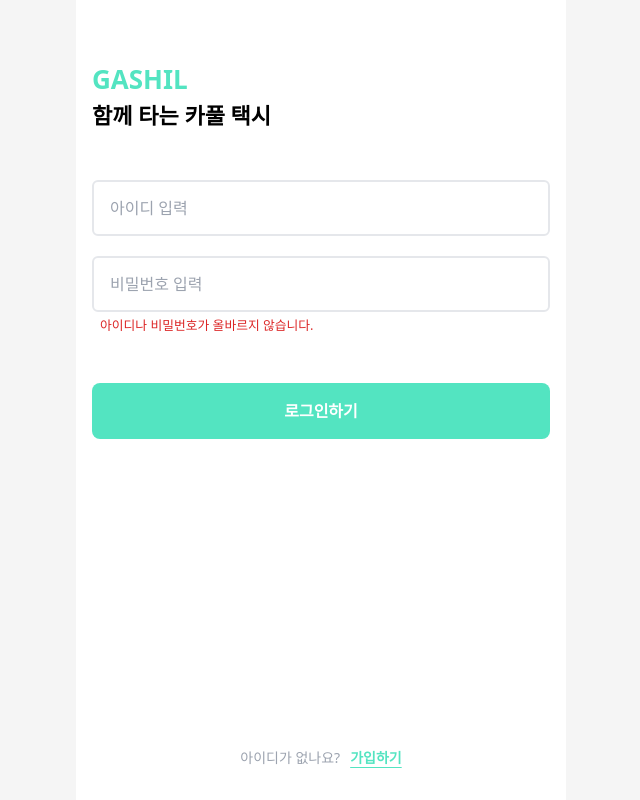
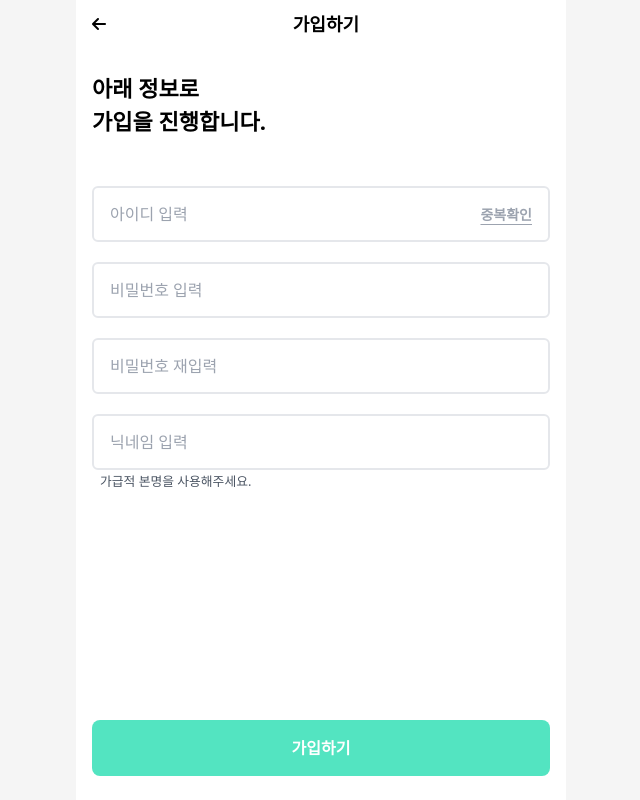
Before and after one commit to marchislike/gashil, a Flask app: page / in a window 1280 px wide. Shown: the whole page, without its empty margins (319-959 px from the left). Run offline with Flask 3, Linux system fonts and the light colour scheme; some libraries are stand-ins or nearby versions; some web fonts are replaced.

Commit message:
feat: 가입하기 UI 추가

```diff
--- a/app.py
+++ b/app.py
@@ -6,7 +6,7 @@ app = Flask(__name__)
 
 @app.route('/')
 def home():
-   return render_template('./pages/login.html')
+   return render_template('./pages/join.html')
 
 if __name__ == '__main__':
    app.run('0.0.0.0',port=5001,debug=True)
--- a/templates/components/input.html
+++ b/templates/components/input.html
@@ -4,6 +4,7 @@
   <input
     aria-label="{{ aria_label }}"
     placeholder="{{ placeholder }}"
+    name="{{ input_name }}"
     type="{{ input_type }}"
     class="outline-none placeholder:text-gray-400 placeholder:font-normal w-full font-semibold"
   />
--- a/templates/header/backHeader.html
+++ b/templates/header/backHeader.html
@@ -0,0 +1,18 @@
+<header>
+  <ul class="flex flex-row justify-between items-center h-[48px]">
+    <li>
+      <button
+        type="button"
+        aria-label="back-button"
+        class="flex justify-center items-center"
+        onclick="history.back();"
+      >
+        <i class="fa-solid fa-arrow-left"></i>
+      </button>
+    </li>
+    <li>
+      <span class="text-[18px] font-semibold">{{ title }}</span>
+    </li>
+    <li>&nbsp;</li>
+  </ul>
+</header>
--- a/templates/layout.html
+++ b/templates/layout.html
@@ -34,10 +34,8 @@
     <main
       class="bg-white w-full max-w-[490px] min-h-[100vh] px-4 flex flex-col"
     >
-      <div class="h-full w-full"></div>
-      {% if header_type == 'title' %} {% include './header/titleHeader.html' %}
-      {% elif header_type == 'back' %} {% include './header/backHeader.html' %}
-      {% endif %} {% block content %}{% endblock %}
+      {% block content %}{% endblock %}
     </main>
+    <script src="{{ url_for('static', filename='javascripts/member.js') }}"></script>
   </body>
 </html>
--- a/templates/pages/join.html
+++ b/templates/pages/join.html
@@ -1 +1,55 @@
-{% extends 'layout.html' %} {% block content %} {% endblock %}
+{% extends 'layout.html' %} {% block content %}{% set title = "가입하기" %} {%
+include './header/backHeader.html' with context %}
+<form class="flex flex-col justify-between min-h-[91vh]" id="joinForm">
+  <div class="flex flex-col">
+    <div class="text-[22px] font-bold mt-[24px]">
+      <h1>아래 정보로</h1>
+      <h1>가입을 진행합니다.</h1>
+    </div>
+    <div class="mt-[48px] flex flex-col gap-[20px]">
+      <!-- id input -->
+      <div
+        class="flex flex-row items-center justify-between w-full h-[56px] px-4 rounded-md border-2 border-gray-200"
+      >
+        <input
+          aria-label="id"
+          placeholder="아이디 입력"
+          type="text"
+          class="outline-none placeholder:text-gray-400 placeholder:font-normal min-w-[230px] font-semibold"
+        />
+        <button
+          type="button"
+          class="text-[14px] text-gray-400 underline underline-offset-4 font-semibold"
+        >
+          중복확인
+        </button>
+      </div>
+
+      <!-- ps input -->
+      {% set placeholder = "비밀번호 입력" %}{% set input_type = "password" %}{%
+      set input_name = "password" %}{% set aria_label = "password" %} {% include
+      './components/input.html' with context %}
+      <!-- ps verify input -->
+      {% set placeholder = "비밀번호 재입력" %}{% set input_type = "password"
+      %}{% set input_name = "password_confirm" %}{% set aria_label = "password"
+      %} {% include './components/input.html' with context %}
+      <small class="-mt-[18px] ml-2 text-red-600" style="display: none"
+        >비밀번호가 일치하지 않습니다.</small
+      >
+      <!-- nickname input -->
+      {% set placeholder = "닉네임 입력" %}{% set input_type = "text" %}{% set
+      input_name = "nickname" %}{% set aria_label = "nickname" %} {% include
+      './components/input.html' with context %}
+      <small class="-mt-[18px] ml-2 text-gray-600"
+        >가급적 본명을 사용해주세요.</small
+      >
+    </div>
+  </div>
+  <button
+    type="submit"
+    class="w-full h-[56px] text-white rounded-lg font-bold text-Body-1 bg-Primary"
+  >
+    가입하기
+  </button>
+</form>
+{% endblock %}
--- a/templates/pages/login.html
+++ b/templates/pages/login.html
@@ -7,11 +7,12 @@
     </div>
     <form class="w-full flex flex-col gap-[20px] mt-[48px]">
       {% set placeholder = "아이디 입력" %} {% set input_type = "text" %}{% set
-      aria_label = "id" %} {% include './components/input.html' with context %}
+      input_name = "id" %}{% set aria_label = "id" %} {% include
+      './components/input.html' with context %}
       <div class="flex flex-col">
         {% set placeholder = "비밀번호 입력" %}{% set input_type = "password"
-        %}{% set aria_label = "password" %} {% include './components/input.html'
-        with context %}
+        %}{% set input_name = "password" %}{% set aria_label = "password" %} {%
+        include './components/input.html' with context %}
         <small class="mt-1 ml-2 text-red-600"
           >아이디나 비밀번호가 올바르지 않습니다.</small
         >
```
Also changed, not shown: static/javascripts/member.js (added), templates/header/mainHeader.html (renamed from templates/header/titleHeader.html).
